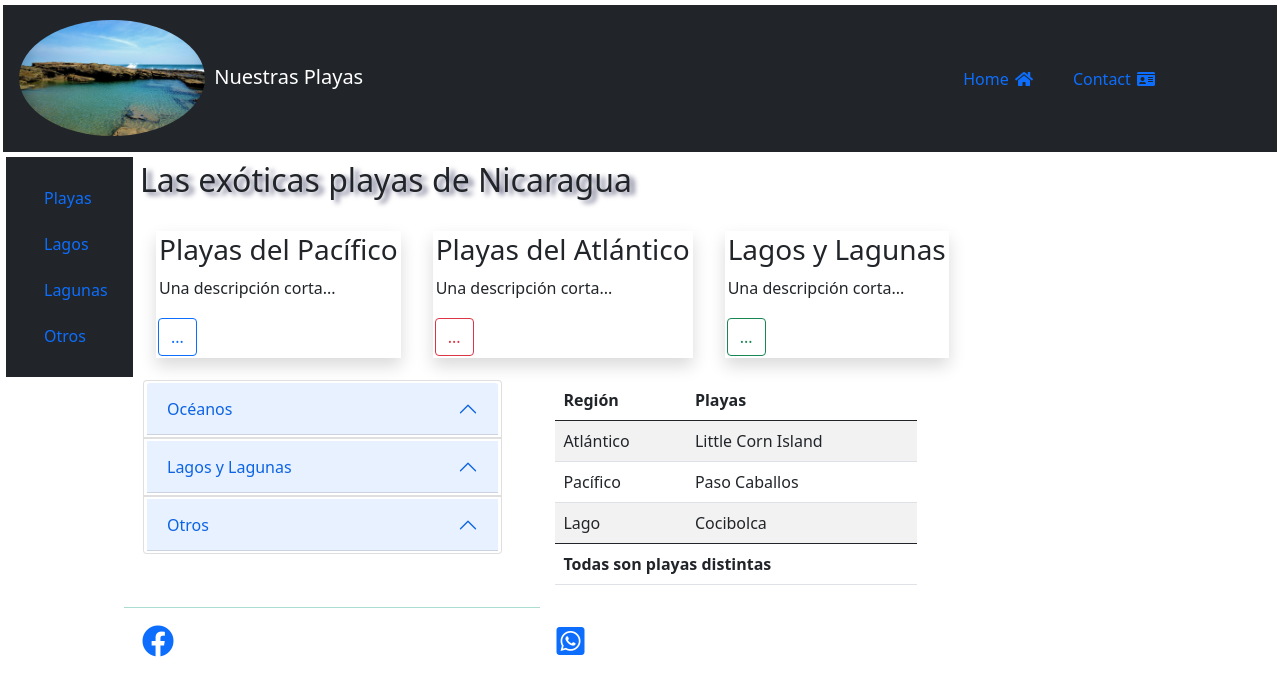
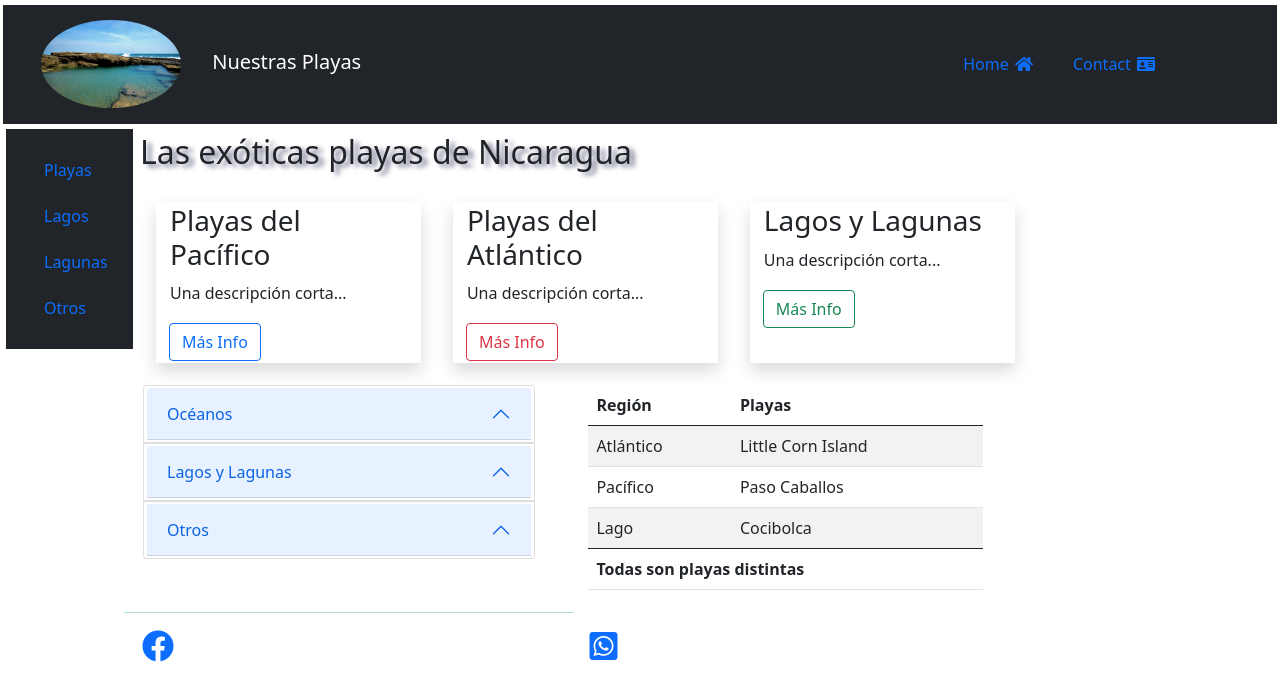
Before and after one commit to LeonelOrochena/PLayas_BT, a plain HTML site: page index.html in a window 1280 px wide. Drawn offline with nearby package versions, Linux system fonts and the light colour scheme.

Commit message:
Semi-final2

```diff
--- a/index.html
+++ b/index.html
@@ -38,7 +38,7 @@ integrity="sha384-j0CNLUeiqtyaRmlzUHCPZ+Gy5fQu0dQ6eZ/xAww941Ai1SxSY+0EQqNXNE6DZi
             <nav class="navbar navbar-expand-lg  bg-dark navbar-dark row">
 
                 <a href="#" class="navbar-brand col-md-2">
-                    <img src="recursos/imagenes/Playa1.jpg" alt="" class="img-fluid rounded-circle small">
+                    <img src="recursos/imagenes/Playa1.jpg" alt="" class="img-fluid rounded-circle container-sm">
                     <span>Nuestras Playas</span>
                 </a>
 
@@ -82,20 +82,20 @@ integrity="sha384-j0CNLUeiqtyaRmlzUHCPZ+Gy5fQu0dQ6eZ/xAww941Ai1SxSY+0EQqNXNE6DZi
             </header>
             <section id="contenido">
                 <article class="d-flex flex-row">
-                    <div class="jumbotrom shadow m-3">
+                    <div class="jumbotrom shadow m-3 container-fluid">
                         <h3 class="h3">Playas del Pacífico</h3>
                         <p>Una descripción corta... </p>
-                        <a href="#" class="btn btn-outline-primary">...</a>
+                        <a href="#" class="btn btn-outline-primary">Más Info</a>
                     </div>
-                    <div class="jumbotrom shadow m-3">
+                    <div class="jumbotrom shadow m-3 container-fluid">
                         <h3 class="h3">Playas del Atlántico</h3>
                         <p>Una descripción corta... </p>
-                        <a href="#" class="btn btn-outline-danger">...</a>
+                        <a href="#" class="btn btn-outline-danger">Más Info</a>
                     </div>
-                    <div class="jumbotrom shadow m-3">
+                    <div class="jumbotrom shadow m-3 container-fluid">
                         <h3 class="h3">Lagos y Lagunas</h3>
                         <p>Una descripción corta... </p>
-                        <a href="#" class="btn btn-outline-success">...</a>
+                        <a href="#" class="btn btn-outline-success">Más Info</a>
                     </div>
               </article>
               <article id="acordion" class="d-flex flex-row">
```
